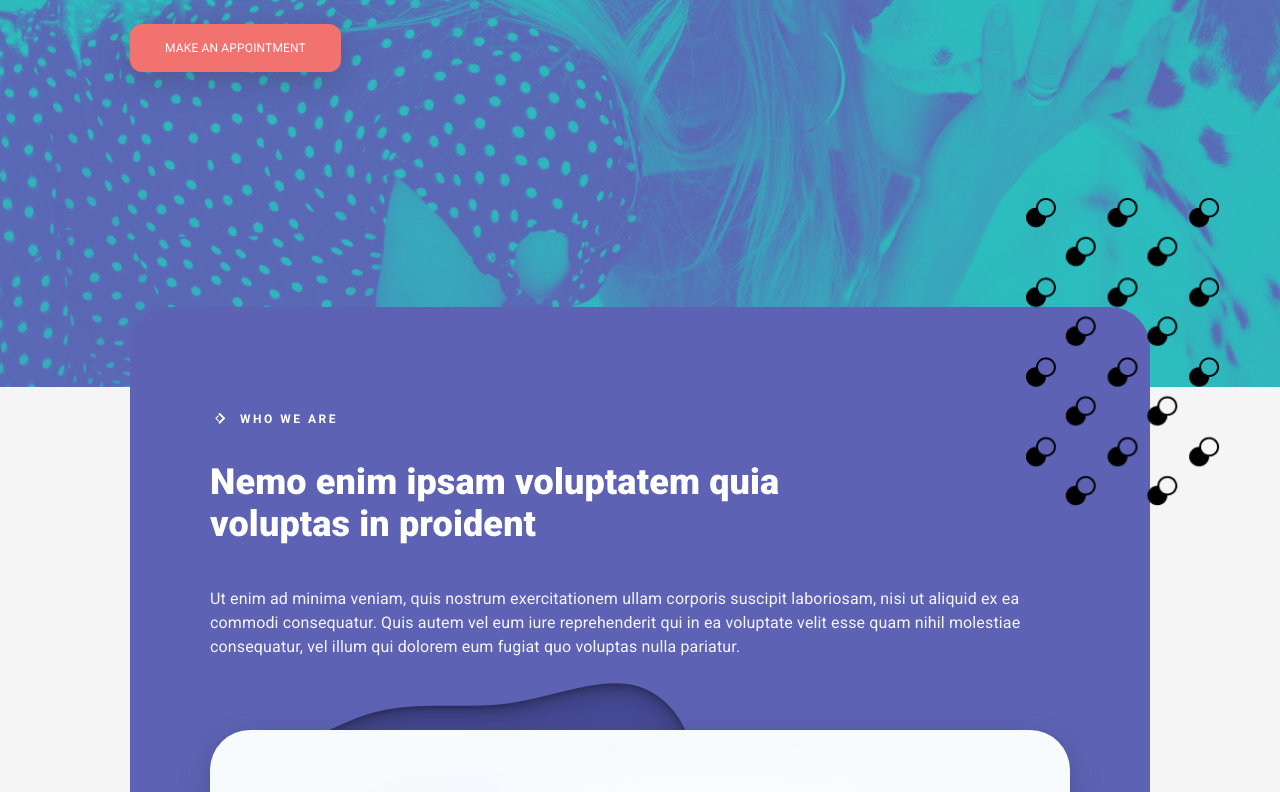
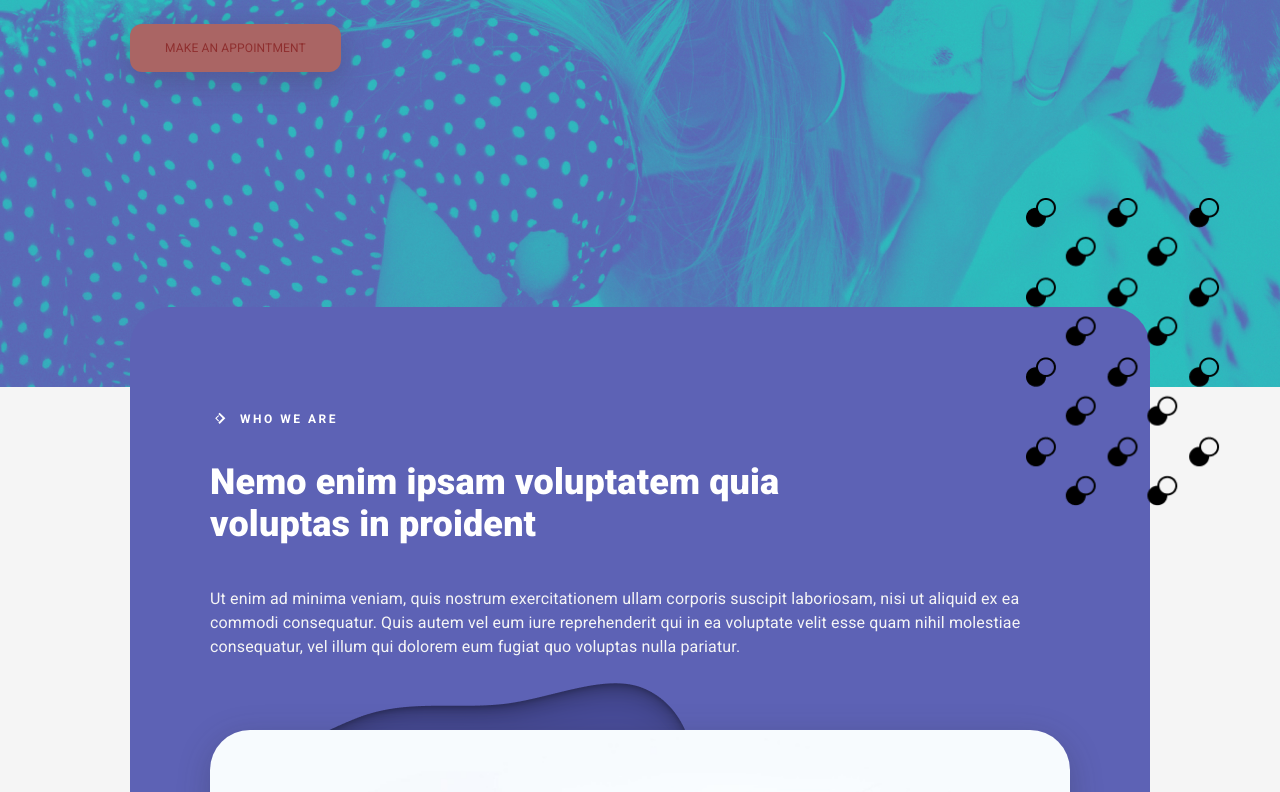
Before and after one commit to Aleksanderaq/Test, a plain HTML site: page index.html in a window 1280 px wide. Shown: the part 413-1205 px from the top of the page. Drawn offline with Linux system fonts and the light colour scheme; files whose address does not match are found by name.

Commit message:
Изменили стили кнопок

```diff
--- a/css/button.css
+++ b/css/button.css
@@ -3,10 +3,10 @@
     line-height: 24px;
     padding: 0 35px;
     text-transform: uppercase;
-    color: #ffffff;
+    color: #8f2f2f;
     border: 0;
     border-radius: 12px;
-    background-color: #F2726F;
+    background-color: #aa6564;
     height: 48px;
     cursor: pointer;
     filter: drop-shadow(0px 8px 16px rgba(38, 38, 38, 0.24));
```
